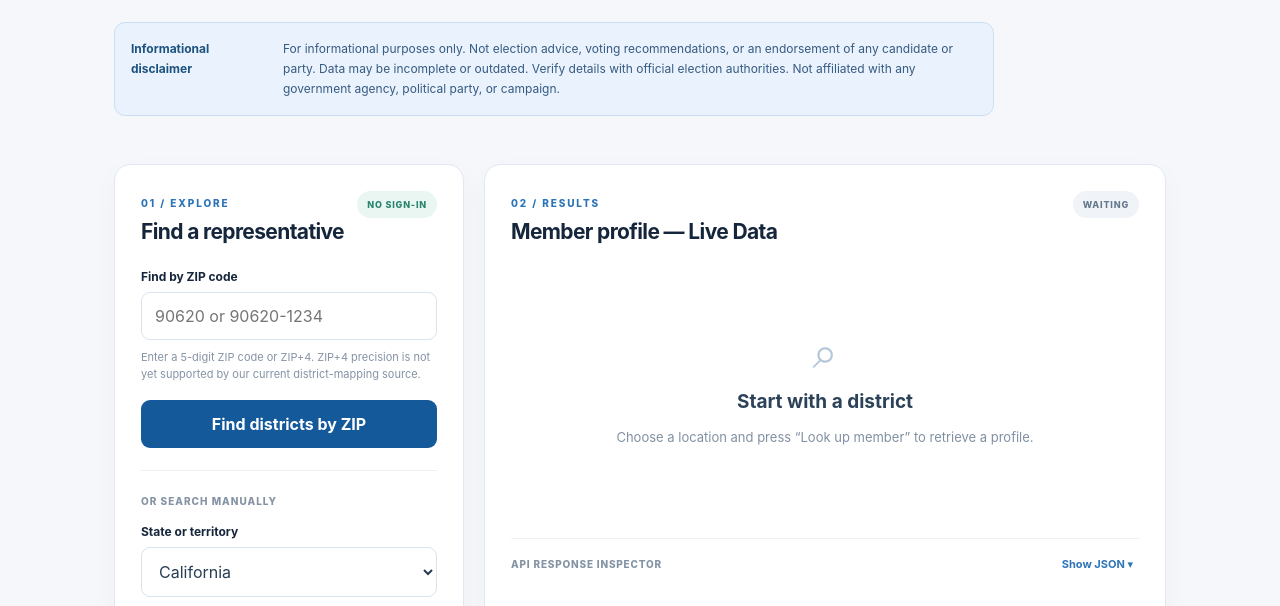
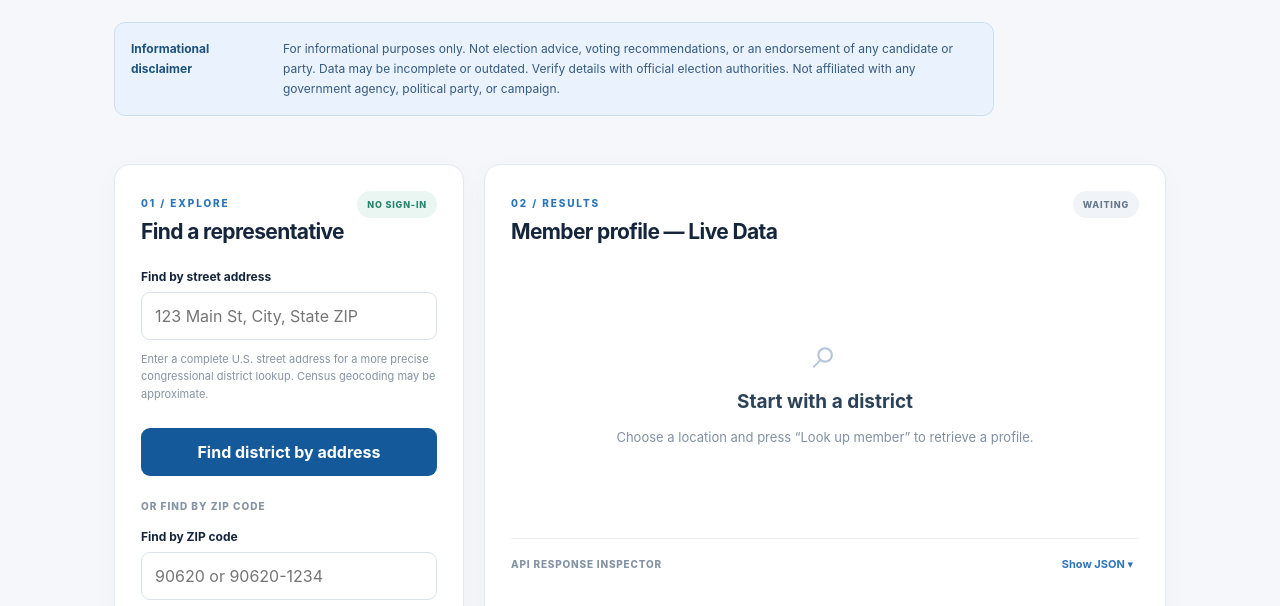
Before and after one commit to mrobles0124-gif/house2028, a plain HTML site: page house2028-v2-api-netlify/public/index.html in a window 1280 px wide. Shown: the part 305-911 px from the top of the page. Drawn offline with Linux system fonts and the light colour scheme.

Commit message:
Update index.html

```diff
--- a/house2028-v2-api-netlify/public/index.html
+++ b/house2028-v2-api-netlify/public/index.html
@@ -2,7 +2,38 @@
 <html lang="en"><head><meta charset="utf-8"><meta name="viewport" content="width=device-width, initial-scale=1"><meta name="theme-color" content="#10233b"><meta name="description" content="Independent educational congressional member lookup and 2028 election-information project."><link rel="manifest" href="/manifest.webmanifest"><link rel="icon" href="/icons/icon-192.png"><title>House 2028 | API Edition</title><link rel="stylesheet" href="/styles.css"></head>
 <body><header class="top"><div class="shell nav"><a class="brand" href="/" aria-label="House 2028 home"><span class="mark">H<span>28</span></span><span>HOUSE <b>2028</b><small>THE CIVIC DATA LAB</small></span></a><span class="tag">INDEPENDENT PROJECT · V2</span></div></header>
 <main class="shell"><section class="hero"><div class="eyebrow">CIVIC INFORMATION, SIMPLIFIED</div><h1>Explore your <em>representation.</em></h1><p>Look up current U.S. House members by state and district, see official sources, and learn how live government data powers a modern web app.</p><div class="notice" role="note"><b>Informational disclaimer</b><span>For informational purposes only. Not election advice, voting recommendations, or an endorsement of any candidate or party. Data may be incomplete or outdated. Verify details with official election authorities. Not affiliated with any government agency, political party, or campaign.</span></div></section>
-<section class="workspace"><div class="panel controls"><div class="panel-title"><div><span class="eyebrow">01 / EXPLORE</span><h2>Find a representative</h2></div><span class="pill">NO SIGN-IN</span></div><div class="zip-lookup">
+<section class="workspace"><div class="panel controls"><div class="panel-title"><div><span class="eyebrow">01 / EXPLORE</span><h2>Find a representative</h2></div><span class="pill">NO SIGN-IN</span></div>
+<div class="address-lookup">
+  <label for="streetAddress">Find by street address</label>
+
+  <input
+    id="streetAddress"
+    type="text"
+    autocomplete="street-address"
+    placeholder="123 Main St, City, State ZIP"
+    aria-describedby="addressHint"
+  >
+
+  <p id="addressHint" class="hint">
+    Enter a complete U.S. street address for a more
+    precise congressional district lookup.
+    Census geocoding may be approximate.
+  </p>
+
+  <button id="addressLookup" class="primary" type="button">
+    Find district by address
+  </button>
+
+  <div id="addressResults"
+       class="address-results"
+       role="status"
+       aria-live="polite"></div>
+</div>
+
+<div class="mode-label" style="margin-top:24px">
+  OR FIND BY ZIP CODE
+</div>
+<div class="zip-lookup">
   <label for="zipCode">Find by ZIP code</label>
 
   <input
```
